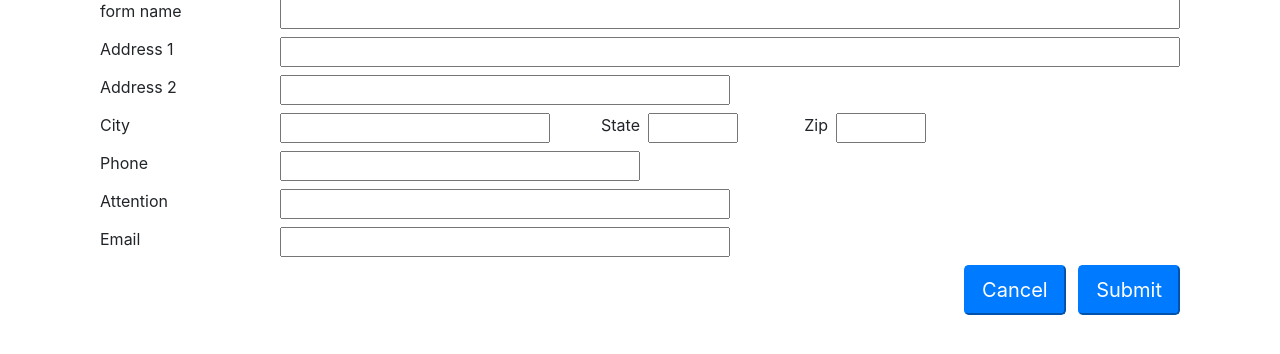
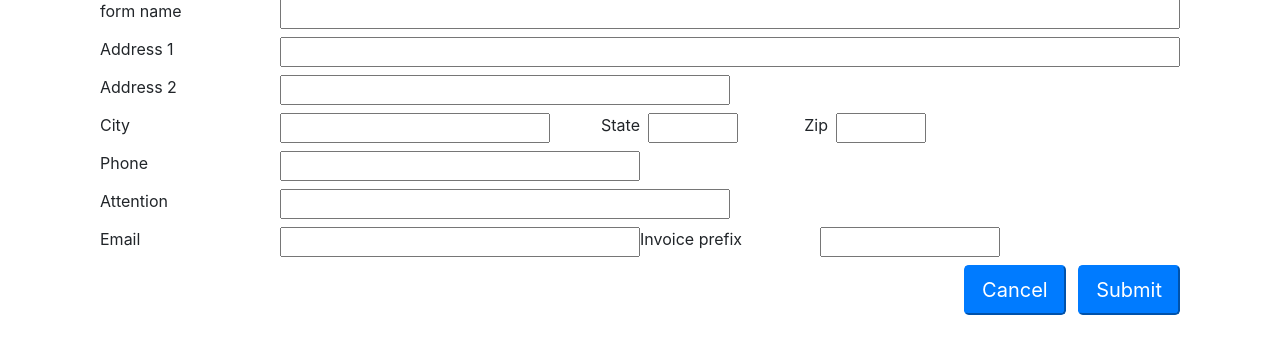
Before and after one commit to rdlittle/pycontractor, a Python web app: template templates/site/client_view.html in a window 1280 px wide. Shown: the part 163-517 px from the top of the page. Run offline with Jinja, Linux system fonts and the light colour scheme; the template is opened without the code that fills it, so the values that code supplies are empty; some libraries are stand-ins or nearby versions.

Commit message:
Added client prefix for invoice file name.  invoice_create now dynamically builds list of clients

```diff
--- a/invoice/views.py
+++ b/invoice/views.py
@@ -106,8 +106,9 @@ def invoice_create():
     if 'cancel' in request.form:
         return redirect(url_for('invoice_list'))
 
+    clients = db.clients.find()
     if request.method == 'GET':
-        return render_template('invoice/create.html')
+        return render_template('invoice/create.html', clients=clients)
 
     invoice = {}
 
@@ -159,7 +160,7 @@ def invoice_view(invoice_id):
             if invoice['close_date']:
                 inv_date = invoice['close_date'].strftime('%Y%m%d')
 
-        file_name = 'MA-'+inv_date+'-'+str(invoice['_id'])+".pdf"
+        file_name = '{}-{}-{}.pdf'.format(client_rec['prefix'], inv_date, str(invoice['_id']))
         _invoice = render_template('invoice/view.html', invoice=invoice,
                                    date=today, company=company, client=client_rec, action=action)
         _sheet = pdfkit.from_string(_invoice, False, options=options)
--- a/site/form.py
+++ b/site/form.py
@@ -14,3 +14,4 @@ class ContactForm(FlaskForm):
     attn = StringField('Attention')
     phone = StringField('Phone')
     email = StringField('email')
+    prefix = StringField('prefix')
--- a/site/views.py
+++ b/site/views.py
@@ -116,6 +116,7 @@ def client_edit(client_id=None):
     cust['phone'] = request.form['phone']
     cust['email'] = request.form['email']
     cust['rate'] = request.form['rate']
+    cust['prefix'] = request.form['prefix']
 
     if is_new:
         db.clients.insert(cust)
@@ -138,6 +139,7 @@ def client_view(client_id):
     form['phone'] = cl.phone
     form['email'] = cl.email
     form['attn'] = cl.attn
+    form['prefix'] = cl.prefix
     return render_template('site/client_view.html', headline="Client View", form=form)
 
 @app.route('/client_list')
--- a/templates/invoice/create.html
+++ b/templates/invoice/create.html
@@ -11,8 +11,9 @@
         <div class="col-md-1">Client</div>
         <div class="col-md-6">
             <select class="form-control" id="client_id" name="client_id">
-                <option value="1">Market America</option>
-                <option value="2">Archway Services</option>
+                {% for client in clients %}
+                    <option value={{ client._id }}>{{ client.name }}</option>
+                {% endfor %}
             </select>
         </div>
     </div>
--- a/templates/site/client_view.html
+++ b/templates/site/client_view.html
@@ -63,8 +63,12 @@
 
         <div class="row no-gutters mb-2">
             <div class="col-md-2">Email</div>
-            <div class="col-md-5">
+            <div class="col-md-4">
                 <input type="text" name="email" value="{{ form.email }}" style="width: 100%;">
+            </div>
+            <div class="col-md-2">Invoice prefix</div>
+            <div class="col-md-2">
+                <input type="text" name="prefix" value="{{ form.prefix }}" style="width: 100%;">
             </div>
         </div>
 
--- a/templates/site/contact.html
+++ b/templates/site/contact.html
@@ -66,8 +66,12 @@
 
         <div class="row no-gutters mb-2">
             <div class="col-md-2">Email</div>
-            <div class="col-md-5">
+            <div class="col-md-4">
                 <input type="text" name="email" value="{{ client.email }}" style="width: 100%;">
+            </div>
+            <div class="col-md-2 pl-2">Invoice prefix</div>
+            <div class="col-md-1">
+                <input type="text" name="prefix" value="{{ client.prefix }}" style="width: 50%;">
             </div>
         </div>
 
```
